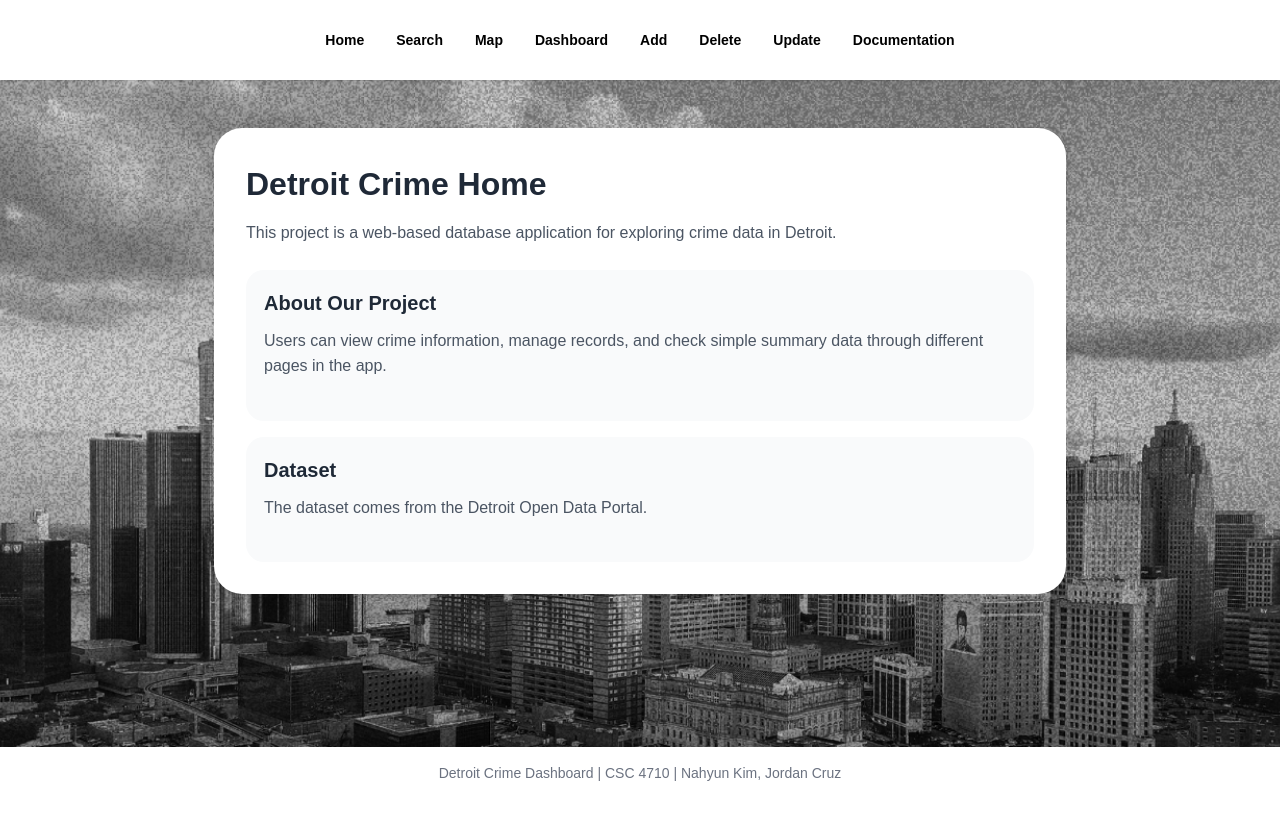
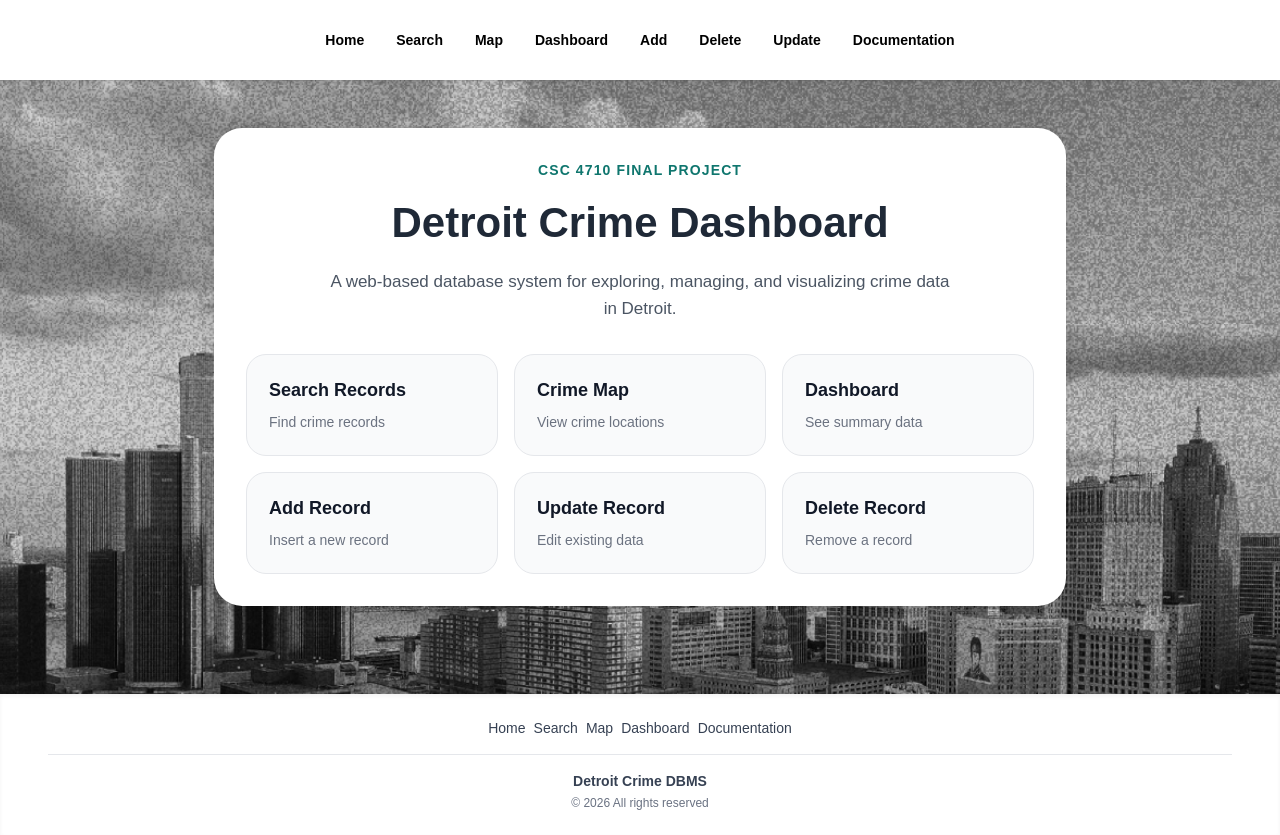
Before and after one commit to nahyunkim036/detroitCrime, a Next.js app: page / in a window 1280 px wide. Before the commit the page ends 800 px from the top, so only its background shows below. Built offline with nearby package versions, Linux system fonts and the light colour scheme.

Commit message:
update main page

```diff
--- a/app/page.tsx
+++ b/app/page.tsx
@@ -1,38 +1,107 @@
+import Link from "next/link";
 import Navbar from "./components/navbar";
+import Footer from "./components/footer";
 
 export default function Home() {
+  const quickLinks = [
+    { title: "Search Records", description: "Find crime records", href: "/search" },
+    { title: "Crime Map", description: "View crime locations", href: "/map" },
+    { title: "Dashboard", description: "See summary data", href: "/dashboard" },
+    { title: "Add Record", description: "Insert a new record", href: "/add" },
+    { title: "Update Record", description: "Edit existing data", href: "/update" },
+    { title: "Delete Record", description: "Remove a record", href: "/delete" },
+  ];
+
   return (
     <div className="bg-custom page-wrapper">
       <Navbar />
 
       <main className="page-container">
         <div className="page-card">
-          <h1 className="page-title">Detroit Crime Home</h1>
-          <p className="page-text">
-            This project is a web-based database application for exploring crime
-            data in Detroit.
-          </p>
+          <div style={{ textAlign: "center", marginBottom: "32px" }}>
+            <p
+              style={{
+                fontSize: "14px",
+                fontWeight: 600,
+                letterSpacing: "0.08em",
+                color: "#0f766e",
+                marginBottom: "10px",
+                textTransform: "uppercase",
+              }}
+            >
+              CSC 4710 Final Project
+            </p>
 
-          <div className="info-box">
-            <h2 className="section-title">About Our Project</h2>
-            <p className="page-text">
-              Users can view crime information, manage records, and check simple
-              summary data through different pages in the app.
+            <h1
+              className="page-title"
+              style={{
+                fontSize: "42px",
+                marginBottom: "14px",
+              }}
+            >
+              Detroit Crime Dashboard
+            </h1>
+
+            <p
+              className="page-text"
+              style={{
+                maxWidth: "620px",
+                margin: "0 auto",
+                fontSize: "17px",
+              }}
+            >
+              A web-based database system for exploring, managing, and visualizing
+              crime data in Detroit.
             </p>
           </div>
 
-          <div className="info-box">
-            <h2 className="section-title">Dataset</h2>
-            <p className="page-text">
-              The dataset comes from the Detroit Open Data Portal.
-            </p>
+          <div
+            style={{
+              display: "grid",
+              gridTemplateColumns: "repeat(auto-fit, minmax(220px, 1fr))",
+              gap: "16px",
+            }}
+          >
+            {quickLinks.map((item) => (
+              <Link
+                key={item.title}
+                href={item.href}
+                style={{
+                  display: "block",
+                  background: "#f9fafb",
+                  border: "1px solid #e5e7eb",
+                  borderRadius: "20px",
+                  padding: "22px",
+                  textDecoration: "none",
+                  transition: "all 0.2s ease",
+                }}
+              >
+                <h2
+                  style={{
+                    fontSize: "18px",
+                    fontWeight: 700,
+                    color: "#111827",
+                    marginBottom: "8px",
+                  }}
+                >
+                  {item.title}
+                </h2>
+                <p
+                  style={{
+                    fontSize: "14px",
+                    color: "#6b7280",
+                    margin: 0,
+                  }}
+                >
+                  {item.description}
+                </p>
+              </Link>
+            ))}
           </div>
         </div>
       </main>
 
-      <footer className="page-footer">
-        Detroit Crime Dashboard | CSC 4710 | Nahyun Kim, Jordan Cruz
-      </footer>
+      <Footer />
     </div>
   );
 }
```
